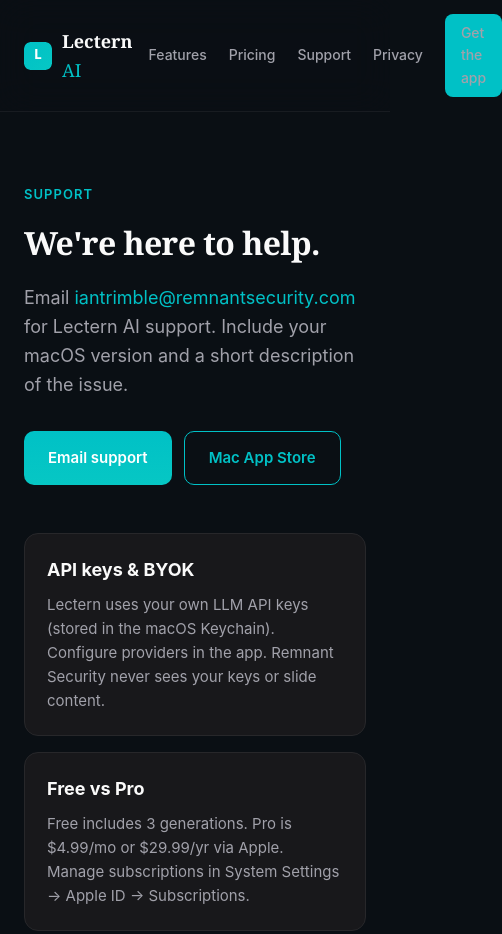
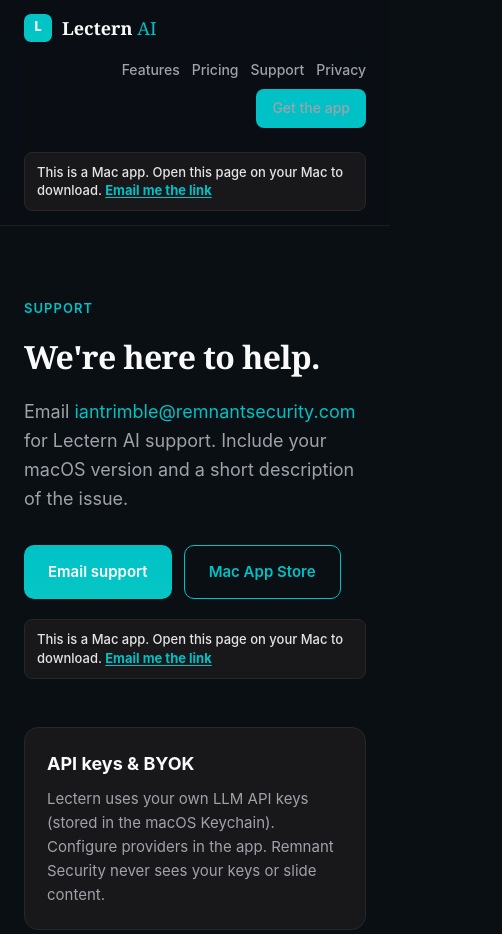
Before and after one commit to itrimble/lectern-site, a plain HTML site: page support.html in a window 390 px wide. Shown: the top 934 px of the page, 502 px wide, since content can reach past the window. Drawn offline with Linux system fonts and the light colour scheme.

Commit message:
Add a mobile-only Mac app note beside App Store buttons
Phone-size screens (max-width: 768px) show a short note that this is a
Mac app, plus a plain mailto link that prefills the Mac App Store URL
already on the page. Desktop layout is unchanged. Existing App Store
hrefs, campaign tags, and analytics are untouched.

```diff
--- a/support.html
+++ b/support.html
@@ -56,6 +56,51 @@
     footer a { margin: 0 10px; color: var(--neutral-500); }
     footer a:hover { color: var(--neutral-900); }
   </style>
+<style>
+    /* Mobile-only note beside Mac App Store buttons. Hidden on desktop. */
+    .mac-app-cta { display: contents; }
+    .mac-app-note { display: none; }
+    @media (max-width: 768px) {
+      nav.topbar .inner { flex-wrap: wrap; }
+      nav.topbar .links {
+        flex-wrap: wrap;
+        justify-content: flex-end;
+        row-gap: 8px;
+        column-gap: 12px;
+      }
+      .mac-app-note {
+        display: block;
+        box-sizing: border-box;
+        width: 100%;
+        max-width: 36em;
+        margin: 8px 0 0;
+        padding: 10px 12px;
+        border: 1px solid var(--neutral-200);
+        border-radius: 8px;
+        background: var(--neutral-100);
+        color: var(--neutral-700);
+        font-size: 13px;
+        font-weight: 500;
+        line-height: 1.45;
+        text-align: left;
+      }
+      .mac-app-note a {
+        font-weight: 700;
+        text-decoration: underline;
+        text-underline-offset: 2px;
+      }
+      nav.topbar .mac-app-note {
+        flex: 1 0 100%;
+        max-width: none;
+        margin: 8px 0 0;
+        order: 2;
+      }
+      .cta-row .mac-app-note {
+        flex: 1 0 100%;
+        max-width: 36em;
+      }
+    }
+</style>
 </head>
 <body>
   <nav class="topbar">
@@ -71,6 +116,7 @@
         <a href="/privacy.html">Privacy</a>
         <a href="https://apps.apple.com/us/app/lectern-ai/id6761786041?mt=12&amp;ct=EXP-20260903-LECTERN-SITE-01" class="cta">Get the app</a>
       </div>
+      <span class="mac-app-note">This is a Mac app. Open this page on your Mac to download. <a href="mailto:?subject=Lectern%20AI%20%E2%80%94%20Mac%20App%20Store%20link&amp;body=This%20is%20a%20Mac%20app%2E%20Open%20this%20link%20on%20your%20Mac%20to%20download%3A%0A%0Ahttps%3A%2F%2Fapps%2Eapple%2Ecom%2Fus%2Fapp%2Flectern-ai%2Fid6761786041%3Fmt%3D12%26ct%3DEXP-20260903-LECTERN-SITE-01">Email me the link</a></span>
     </div>
   </nav>
   <main>
@@ -79,7 +125,7 @@
     <p class="lead">Email <a href="mailto:iantrimble@remnantsecurity.com">iantrimble@remnantsecurity.com</a> for Lectern AI support. Include your macOS version and a short description of the issue.</p>
     <div class="cta-row">
       <a class="btn btn-primary" href="mailto:iantrimble@remnantsecurity.com">Email support</a>
-      <a class="btn btn-secondary" href="https://apps.apple.com/us/app/lectern-ai/id6761786041?mt=12&amp;ct=EXP-20260903-LECTERN-SITE-01">Mac App Store</a>
+      <span class="mac-app-cta"><a class="btn btn-secondary" href="https://apps.apple.com/us/app/lectern-ai/id6761786041?mt=12&amp;ct=EXP-20260903-LECTERN-SITE-01">Mac App Store</a><span class="mac-app-note">This is a Mac app. Open this page on your Mac to download. <a href="mailto:?subject=Lectern%20AI%20%E2%80%94%20Mac%20App%20Store%20link&amp;body=This%20is%20a%20Mac%20app%2E%20Open%20this%20link%20on%20your%20Mac%20to%20download%3A%0A%0Ahttps%3A%2F%2Fapps%2Eapple%2Ecom%2Fus%2Fapp%2Flectern-ai%2Fid6761786041%3Fmt%3D12%26ct%3DEXP-20260903-LECTERN-SITE-01">Email me the link</a></span></span>
     </div>
     <div class="grid">
       <article class="card">
```
Also changed, not shown: index.html (+48 -2 lines).
